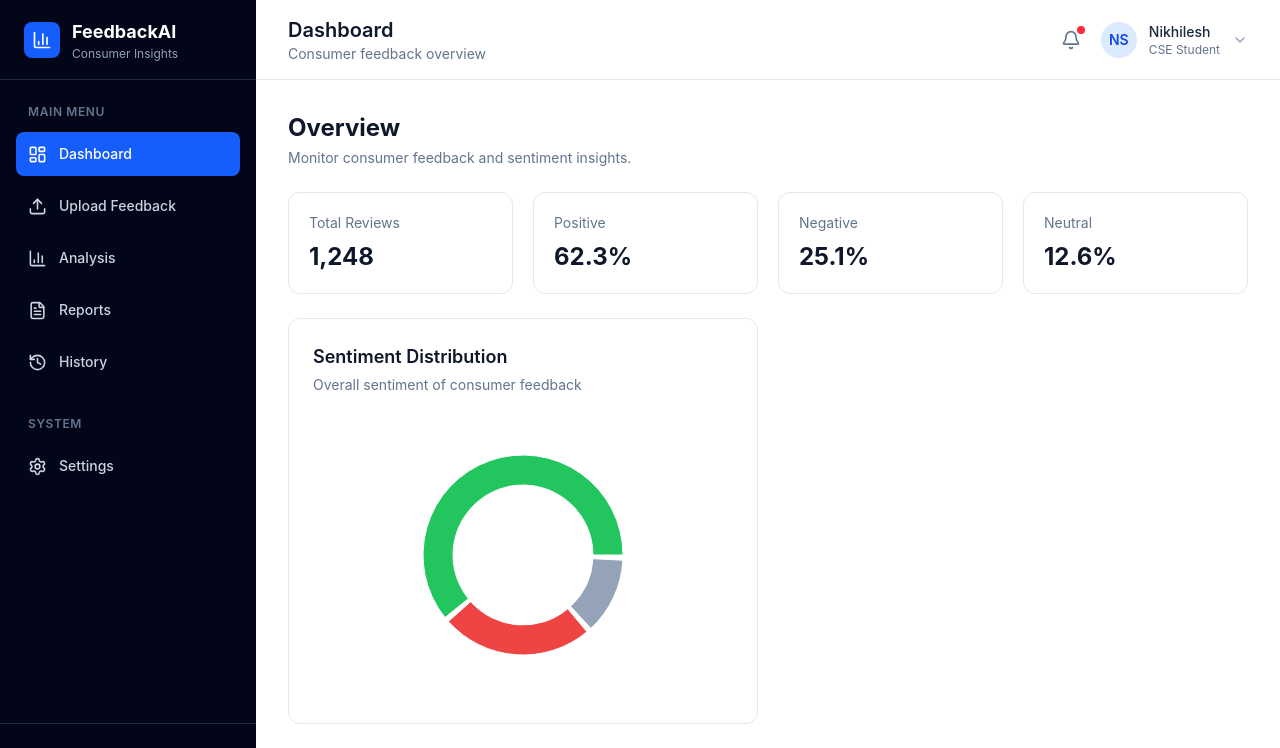
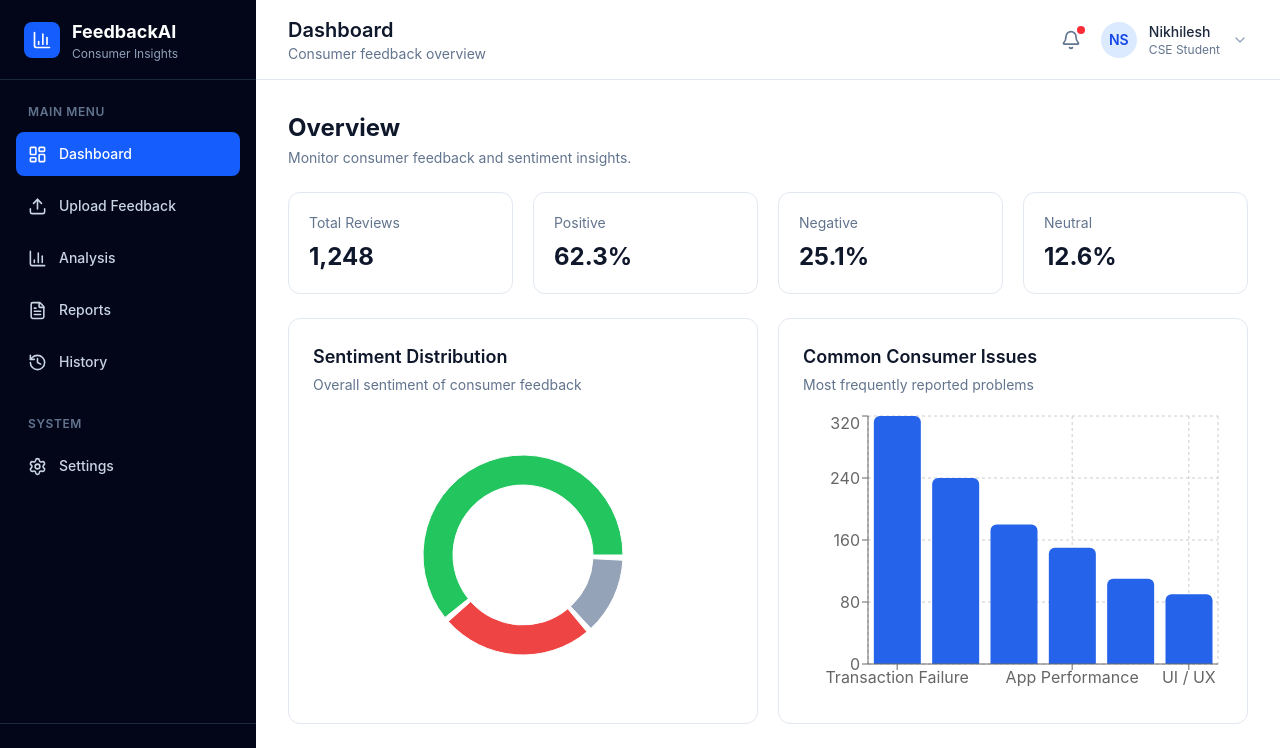
Before and after one commit to S19nikhilesh/ai-consumer-feedback-analysis, a React (Vite) app: page / in a window 1280 px wide. Shown: the top 748 px of the page. Built offline with nearby package versions, Linux system fonts and the light colour scheme.

Commit message:
dashboard page ui designed

```diff
--- a/src/components/IssueCategoryChart.jsx
+++ b/src/components/IssueCategoryChart.jsx
@@ -32,6 +32,7 @@ const issueData = [
       <div className="h-72 mt-4">
         <ResponsiveContainer width="100%" height="100%">
           <BarChart data={issueData}>
+
             <CartesianGrid strokeDasharray="3 3" />
 
             <XAxis dataKey="name" />
@@ -45,6 +46,7 @@ const issueData = [
               fill="#2563eb"
               radius={[6, 6, 0, 0]}
             />
+
           </BarChart>
         </ResponsiveContainer>
       </div>
--- a/src/pages/Dashboard.jsx
+++ b/src/pages/Dashboard.jsx
@@ -1,6 +1,7 @@
 import StatCard from "../components/StatCard";
 import SentimentChart from "../components/SentimentChart";
 import RecentFeedback from "../components/RecentFeedback";
+import IssueCategoryChart from "../components/IssueCategoryChart";
 
 const Dashboard = () => {
   return (
@@ -27,6 +28,7 @@ const Dashboard = () => {
 
     <div className="grid grid-cols-2 gap-5 mt-6">
         <SentimentChart />
+        <IssueCategoryChart/>
     </div>
     <RecentFeedback />
     </div>
```
Lines whose indentation alone changed are shown as unchanged.
